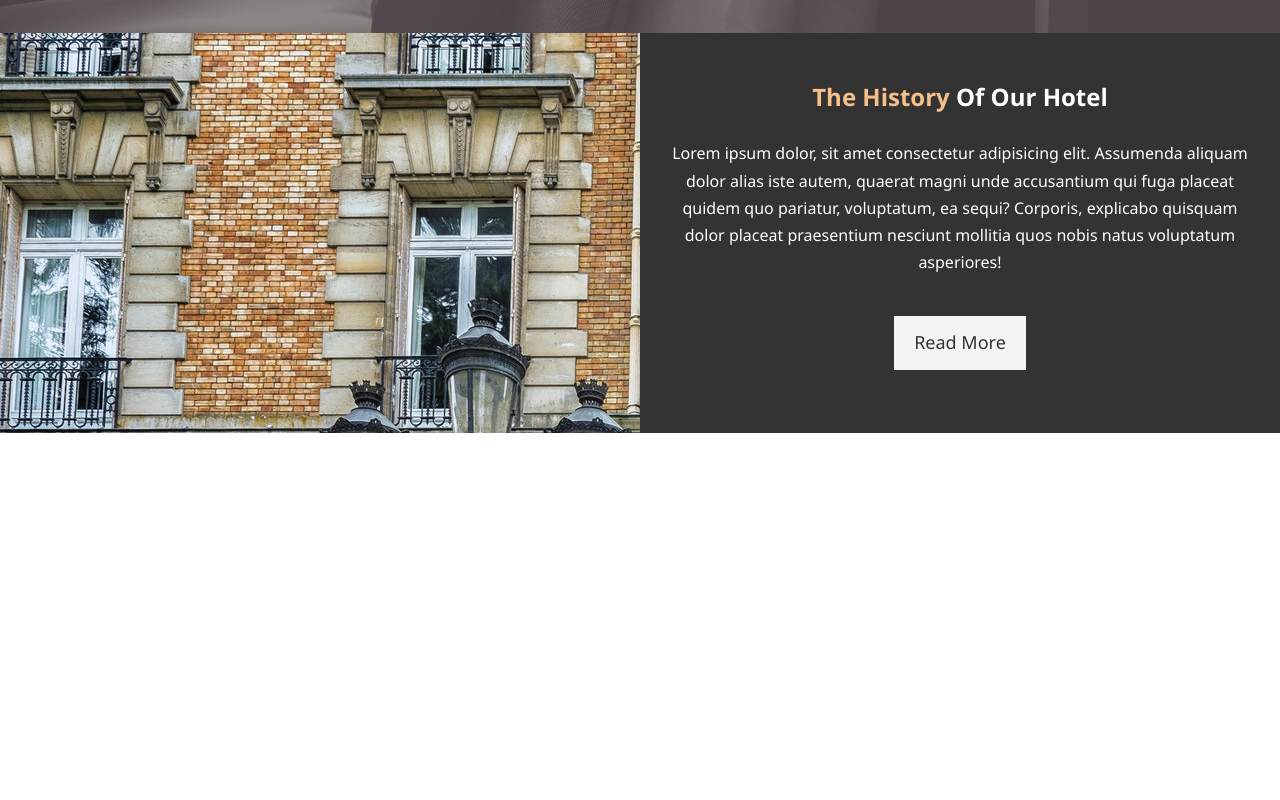
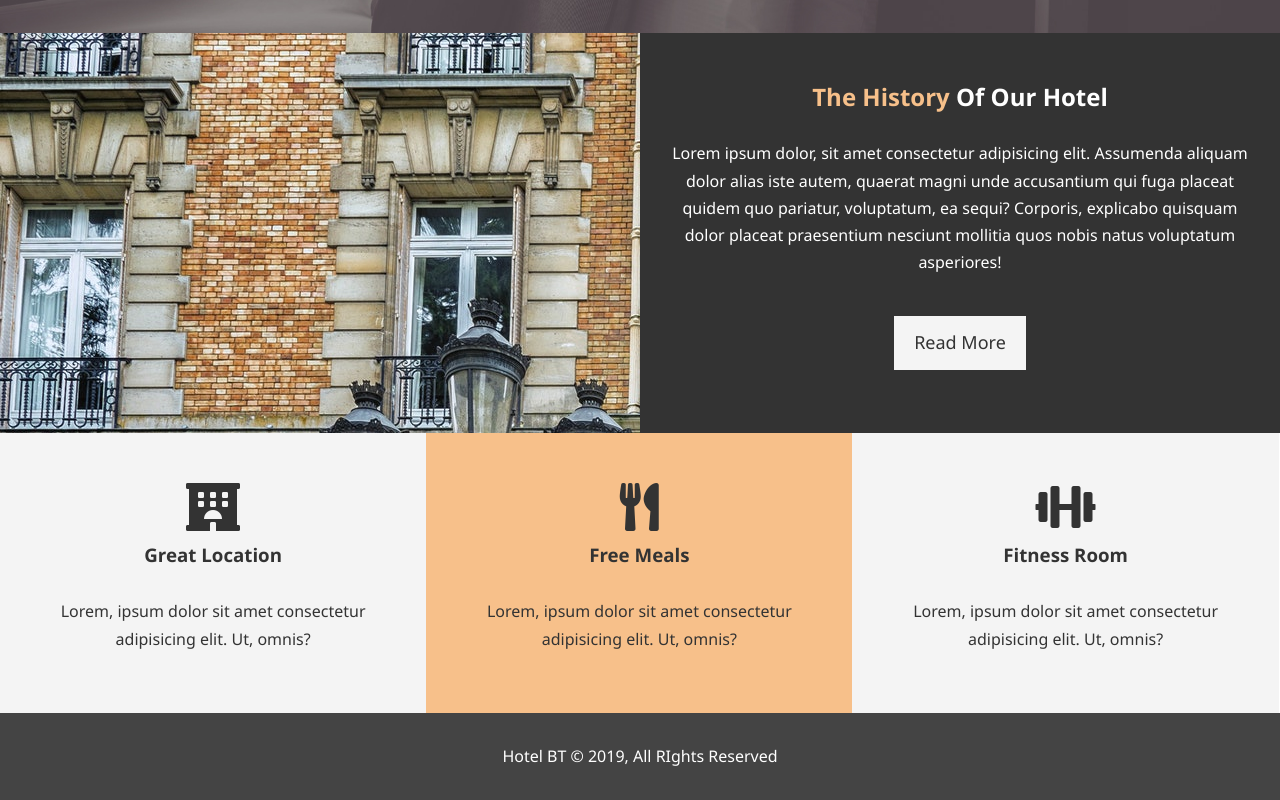
Before and after one commit to hotiaDiallo/hotel-website-html-css, a plain HTML site: page index.html in a window 1280 px wide. Shown: the part 634-1434 px from the top of the page. Before the commit the page ends 1067 px from the top, so only its background shows below. Drawn offline with Linux system fonts and the light colour scheme.

Commit message:
Features and Footer

```diff
--- a/css/style.css
+++ b/css/style.css
@@ -73,6 +73,10 @@ color: #333;
 .bg-primary {
 background: #f7c08a;
 color: #333;
+}
+
+.clr {
+    clear: both;
 }
 
   /* Navbar */
@@ -158,3 +162,23 @@ overflow: hidden;
 #home-info .info-content p {
 padding-bottom: 30px;
 }
+
+/* Features */
+.box {
+    float: left;
+    width: 33.3%;
+    padding: 50px;
+    text-align:center;
+}
+
+.box i {
+margin-bottom: 10px;
+}
+
+/* Footer */
+#main-footer {
+    text-align: center;
+    background: #444;
+    color: #fff;
+    padding: 20px;
+}
--- a/index.html
+++ b/index.html
@@ -47,5 +47,28 @@
           <a href="about.html" class="btn btn-light">Read More</a>
         </div>
       </section>
+      <section id="features">
+        <div class="box bg-light">
+          <i class="fas fa-hotel fa-3x"></i>
+          <h3>Great Location</h3>
+          <p>Lorem, ipsum dolor sit amet consectetur adipisicing elit. Ut, omnis?</p>
+        </div>
+        <div class="box bg-primary">
+            <i class="fas fa-utensils fa-3x"></i>
+            <h3>Free Meals</h3>
+            <p>Lorem, ipsum dolor sit amet consectetur adipisicing elit. Ut, omnis?</p>
+        </div>
+        <div class="box bg-light">
+            <i class="fas fa-dumbbell fa-3x"></i>
+            <h3>Fitness Room</h3>
+            <p>Lorem, ipsum dolor sit amet consectetur adipisicing elit. Ut, omnis?</p>
+        </div>
+      </section>
+
+      <div class="clr"></div>
+
+      <footer id="main-footer">
+        <p>Hotel BT &copy; 2019, All RIghts Reserved</p>
+      </footer>
 </body>
 </html>
```
Lines whose indentation alone changed are shown as unchanged.
